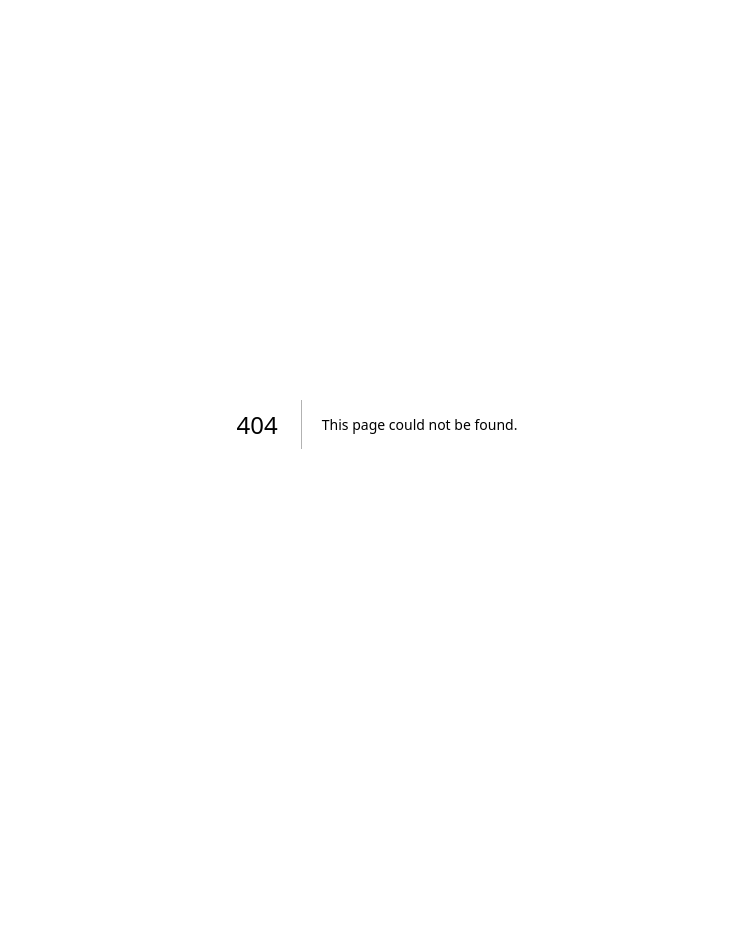
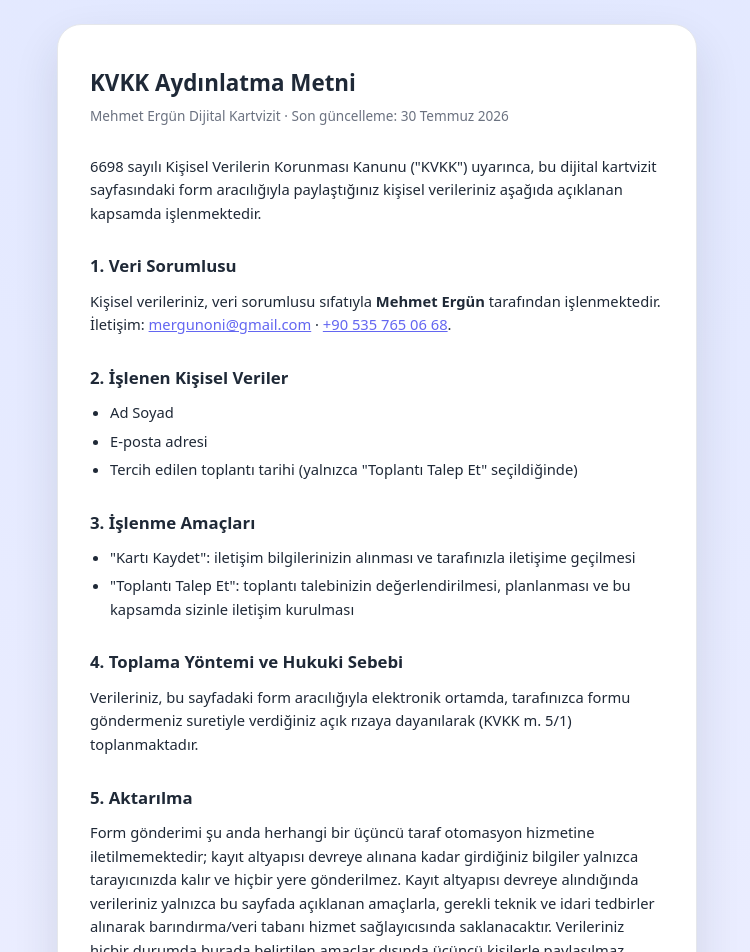
Before and after one commit to mergunoni/bizcard-miuul, a Next.js app: page /privacy in a window 1280 px wide. Before the commit this address had no page. Shown: the top 952 px of the page, without its empty margins (263-1013 px from the left). Before the commit the page ends 848 px from the top, so only its background shows below. Built offline with nearby package versions, Linux system fonts and the light colour scheme.

Commit message:
KVKK aydınlatma metnini /privacy route'una taşı

```diff
--- a/app/globals.css
+++ b/app/globals.css
@@ -351,3 +351,55 @@ body {
     padding: 0.65rem 0.4rem;
   }
 }
+
+/* ===== KVKK sayfası (/privacy) =====
+   Kart genişliği (380px) uzun metin için dar kaldığından aynı token/temayı
+   (renk, kenarlık, gölge) kullanan daha geniş bir "belge" düzeni. */
+.policy {
+  width: 100%;
+  max-width: 640px;
+  background: var(--card-bg);
+  border: 1px solid var(--border);
+  border-radius: 24px;
+  padding: 2.5rem 2rem;
+  box-shadow: var(--shadow);
+  line-height: 1.6;
+}
+.policy h1 {
+  font-size: 1.4rem;
+  margin-bottom: 0.25rem;
+}
+.policy .policy__meta {
+  color: var(--text-muted);
+  font-size: 0.85rem;
+  margin-bottom: 1.75rem;
+}
+.policy h2 {
+  font-size: 1.05rem;
+  margin: 1.75rem 0 0.6rem;
+}
+.policy p,
+.policy li {
+  font-size: 0.92rem;
+  color: var(--text);
+}
+.policy ul {
+  padding-left: 1.25rem;
+  margin: 0.4rem 0;
+}
+.policy li {
+  margin-bottom: 0.3rem;
+}
+.policy a {
+  color: var(--accent);
+}
+.policy__back {
+  display: inline-block;
+  margin-top: 2rem;
+  font-size: 0.88rem;
+  color: var(--accent);
+  text-decoration: none;
+}
+.policy__back:hover {
+  text-decoration: underline;
+}
--- /dev/null
+++ b/app/privacy/page.tsx
@@ -0,0 +1,126 @@
+import type { Metadata } from "next";
+import Link from "next/link";
+import { ThemeApplier } from "@/components/ThemeApplier";
+
+/*
+  Not: Bu, kart formundaki veri toplama için hazırlanmış genel bir KVKK
+  aydınlatma metni taslağıdır; hukuki danışmanlık yerine geçmez. Gerçek
+  kullanım öncesi bir hukukçuya kontrol ettirilmesi önerilir. Veri sorumlusu
+  kimliği/iletişim bilgisi ve varsa üçüncü taraf işleyici bilgileri güncel
+  tutulmalıdır.
+*/
+
+export const metadata: Metadata = {
+  title: "KVKK Aydınlatma Metni · Mehmet Ergün Dijital Kartvizit",
+  description:
+    "Dijital kartvizit formunda toplanan kişisel verilerin işlenmesine ilişkin KVKK aydınlatma metni",
+};
+
+export default function PrivacyPage() {
+  return (
+    <>
+      <ThemeApplier />
+      <main className="policy" aria-label="KVKK aydınlatma metni">
+        <h1>KVKK Aydınlatma Metni</h1>
+        <p className="policy__meta">Mehmet Ergün Dijital Kartvizit · Son güncelleme: 30 Temmuz 2026</p>
+
+        <p>
+          6698 sayılı Kişisel Verilerin Korunması Kanunu (&quot;KVKK&quot;) uyarınca, bu dijital
+          kartvizit sayfasındaki form aracılığıyla paylaştığınız kişisel verileriniz aşağıda
+          açıklanan kapsamda işlenmektedir.
+        </p>
+
+        <h2>1. Veri Sorumlusu</h2>
+        <p>
+          Kişisel verileriniz, veri sorumlusu sıfatıyla <strong>Mehmet Ergün</strong> tarafından
+          işlenmektedir. İletişim: <a href="mailto:mergunoni@gmail.com">mergunoni@gmail.com</a> ·{" "}
+          <a href="tel:+905357650668">+90 535 765 06 68</a>.
+        </p>
+
+        <h2>2. İşlenen Kişisel Veriler</h2>
+        <ul>
+          <li>Ad Soyad</li>
+          <li>E-posta adresi</li>
+          <li>Tercih edilen toplantı tarihi (yalnızca &quot;Toplantı Talep Et&quot; seçildiğinde)</li>
+        </ul>
+
+        <h2>3. İşlenme Amaçları</h2>
+        <ul>
+          <li>
+            &quot;Kartı Kaydet&quot;: iletişim bilgilerinizin alınması ve tarafınızla iletişime
+            geçilmesi
+          </li>
+          <li>
+            &quot;Toplantı Talep Et&quot;: toplantı talebinizin değerlendirilmesi, planlanması ve bu
+            kapsamda sizinle iletişim kurulması
+          </li>
+        </ul>
+
+        <h2>4. Toplama Yöntemi ve Hukuki Sebebi</h2>
+        <p>
+          Verileriniz, bu sayfadaki form aracılığıyla elektronik ortamda, tarafınızca formu
+          göndermeniz suretiyle verdiğiniz açık rızaya dayanılarak (KVKK m. 5/1) toplanmaktadır.
+        </p>
+
+        <h2>5. Aktarılma</h2>
+        <p>
+          Form gönderimi şu anda herhangi bir üçüncü taraf otomasyon hizmetine iletilmemektedir;
+          kayıt altyapısı devreye alınana kadar girdiğiniz bilgiler yalnızca tarayıcınızda kalır ve
+          hiçbir yere gönderilmez. Kayıt altyapısı devreye alındığında verileriniz yalnızca bu
+          sayfada açıklanan amaçlarla, gerekli teknik ve idari tedbirler alınarak barındırma/veri
+          tabanı hizmet sağlayıcısında saklanacaktır. Verileriniz hiçbir durumda burada belirtilen
+          amaçlar dışında üçüncü kişilerle paylaşılmaz, satılmaz veya pazarlama amacıyla
+          kullanılmaz.
+        </p>
+
+        <h2>6. Saklama Süresi</h2>
+        <p>
+          Verileriniz, talebinizin sonuçlandırılması için gerekli süre boyunca saklanır; yasal bir
+          zorunluluk bulunmadığı sürece makul süre sonunda silinir veya anonim hale getirilir.
+          Silinmesini talep etmeniz hâlinde ilgili veriler makul süre içinde silinir.
+        </p>
+
+        <h2>7. Haklarınız (KVKK m. 11)</h2>
+        <p>KVKK&apos;nın 11. maddesi uyarınca aşağıdaki haklara sahipsiniz:</p>
+        <ul>
+          <li>Kişisel verinizin işlenip işlenmediğini öğrenme</li>
+          <li>İşlenmişse buna ilişkin bilgi talep etme</li>
+          <li>İşlenme amacını ve amacına uygun kullanılıp kullanılmadığını öğrenme</li>
+          <li>Yurt içinde/yurt dışında aktarıldığı üçüncü kişileri bilme</li>
+          <li>Eksik veya yanlış işlenmişse düzeltilmesini isteme</li>
+          <li>KVKK m. 7 çerçevesinde silinmesini veya yok edilmesini isteme</li>
+          <li>Düzeltme/silme işlemlerinin aktarıldığı üçüncü kişilere bildirilmesini isteme</li>
+          <li>
+            İşlenen verilerin münhasıran otomatik sistemlerle analiz edilmesi suretiyle aleyhinize
+            bir sonucun ortaya çıkmasına itiraz etme
+          </li>
+          <li>
+            Kanuna aykırı işlenme nedeniyle zarara uğramanız hâlinde zararın giderilmesini talep
+            etme
+          </li>
+        </ul>
+
+        <h2>8. Başvuru Yöntemi</h2>
+        <p>
+          Yukarıdaki haklarınızı kullanmak için{" "}
+          <a href="mailto:mergunoni@gmail.com">mergunoni@gmail.com</a> adresinden iletişime
+          geçebilirsiniz.
+        </p>
+
+        <h2>9. Çerezler / Yerel Depolama</h2>
+        <p>
+          Bu site, yalnızca açık/koyu tema tercihinizi hatırlamak için tarayıcınızın yerel depolama
+          (localStorage) alanını kullanır; bu veri kimliğinizle ilişkilendirilmez, cihazınızdan
+          dışarı aktarılmaz ve kişisel veri niteliği taşımaz.
+        </p>
+
+        <h2>10. Değişiklikler</h2>
+        <p>Bu aydınlatma metni gerektiğinde güncellenebilir; güncel sürüm bu sayfada yayınlanır.</p>
+
+        <Link className="policy__back" href="/">
+          ← Kartvizite dön
+        </Link>
+      </main>
+    </>
+  );
+}
--- /dev/null
+++ b/components/ThemeApplier.tsx
@@ -0,0 +1,13 @@
+"use client";
+
+import { useEffect } from "react";
+import { readStoredTheme } from "@/lib/theme";
+
+// Tema düğmesi olmayan sayfalarda (ör. /privacy) kayıtlı tema tercihini uygular.
+export function ThemeApplier() {
+  useEffect(() => {
+    document.documentElement.setAttribute("data-theme", readStoredTheme());
+  }, []);
+
+  return null;
+}
--- a/components/ThemeToggle.tsx
+++ b/components/ThemeToggle.tsx
@@ -1,22 +1,13 @@
 "use client";
 
 import { useEffect, useState } from "react";
-
-const STORAGE_KEY = "bizcard-theme";
+import { readStoredTheme, THEME_STORAGE_KEY, type Theme } from "@/lib/theme";
 
 export function ThemeToggle() {
-  const [theme, setTheme] = useState<"light" | "dark">("light");
+  const [theme, setTheme] = useState<Theme>("light");
 
   useEffect(() => {
-    const saved = localStorage.getItem(STORAGE_KEY);
-    if (saved === "light" || saved === "dark") {
-      setTheme(saved);
-    } else if (
-      window.matchMedia &&
-      window.matchMedia("(prefers-color-scheme: dark)").matches
-    ) {
-      setTheme("dark");
-    }
+    setTheme(readStoredTheme());
   }, []);
 
   useEffect(() => {
@@ -26,7 +17,7 @@ export function ThemeToggle() {
   const toggleTheme = () => {
     const next = theme === "dark" ? "light" : "dark";
     setTheme(next);
-    localStorage.setItem(STORAGE_KEY, next);
+    localStorage.setItem(THEME_STORAGE_KEY, next);
   };
 
   return (
--- /dev/null
+++ b/lib/theme.ts
@@ -0,0 +1,13 @@
+export type Theme = "light" | "dark";
+
+export const THEME_STORAGE_KEY = "bizcard-theme";
+
+// Kayıtlı tercih varsa o, yoksa işletim sistemi tercihi (prefers-color-scheme).
+export function readStoredTheme(): Theme {
+  const saved = localStorage.getItem(THEME_STORAGE_KEY);
+  if (saved === "light" || saved === "dark") return saved;
+  if (window.matchMedia && window.matchMedia("(prefers-color-scheme: dark)").matches) {
+    return "dark";
+  }
+  return "light";
+}
```
